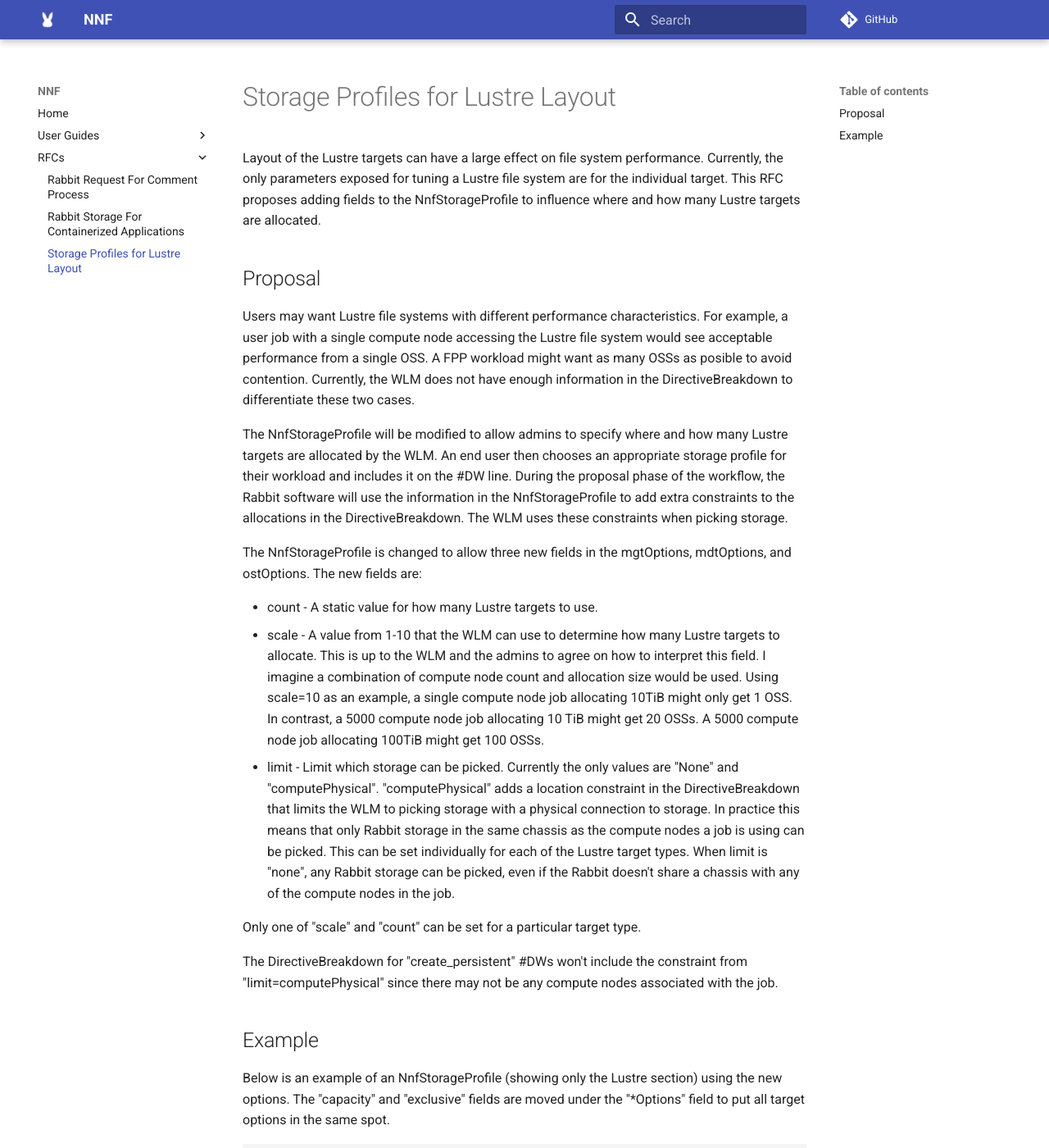
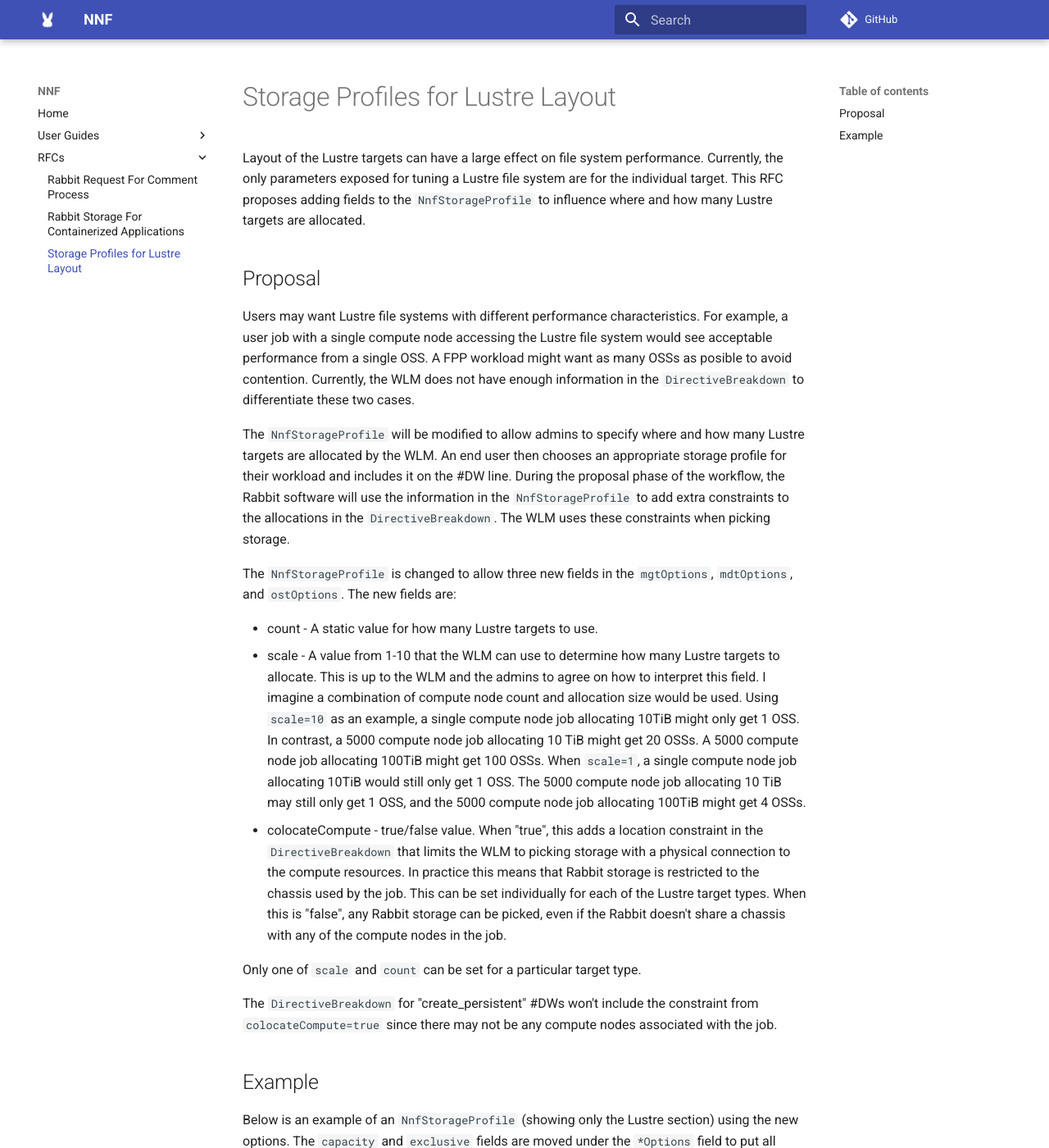
Before and after one commit to NearNodeFlash/NearNodeFlash.github.io, an MkDocs documentation site: the page built from docs/rfcs/0003/readme.md, in a window 1280 px wide and 1400 px high. Shown: the whole window at 82% size. Built offline with MkDocs 1.6.1 and Material for MkDocs 9.7.7, drawn with Linux system fonts in a browser that asks for light colours; comment, search, counter and statistics services are not loaded; some of the changed text lies outside the part shown.

Commit message:
Change formatting, add extra example for "scale", and switch "limit" to "colocateCompute"
Signed-off-by: Matt Richerson <matthew.richerson@hpe.com>

````diff
--- a/docs/rfcs/0003/readme.md
+++ b/docs/rfcs/0003/readme.md
@@ -5,29 +5,29 @@ state: discussion
 Storage Profiles for Lustre Layout
 =============================================
 
-Layout of the Lustre targets can have a large effect on file system performance. Currently, the only parameters exposed for tuning a Lustre file system are for the individual target. This RFC proposes adding fields to the NnfStorageProfile to influence where and how many Lustre targets are allocated.
+Layout of the Lustre targets can have a large effect on file system performance. Currently, the only parameters exposed for tuning a Lustre file system are for the individual target. This RFC proposes adding fields to the `NnfStorageProfile` to influence where and how many Lustre targets are allocated.
 
 Proposal
 --------
 
-Users may want Lustre file systems with different performance characteristics. For example, a user job with a single compute node accessing the Lustre file system would see acceptable performance from a single OSS. A FPP workload might want as many OSSs as posible to avoid contention. Currently, the WLM does not have enough information in the DirectiveBreakdown to differentiate these two cases.
+Users may want Lustre file systems with different performance characteristics. For example, a user job with a single compute node accessing the Lustre file system would see acceptable performance from a single OSS. A FPP workload might want as many OSSs as posible to avoid contention. Currently, the WLM does not have enough information in the `DirectiveBreakdown` to differentiate these two cases.
 
-The NnfStorageProfile will be modified to allow admins to specify where and how many Lustre targets are allocated by the WLM. An end user then chooses an appropriate storage profile for their workload and includes it on the #DW line. During the proposal phase of the workflow, the Rabbit software will use the information in the NnfStorageProfile to add extra constraints to the allocations in the DirectiveBreakdown. The WLM uses these constraints when picking storage.
+The `NnfStorageProfile` will be modified to allow admins to specify where and how many Lustre targets are allocated by the WLM. An end user then chooses an appropriate storage profile for their workload and includes it on the #DW line. During the proposal phase of the workflow, the Rabbit software will use the information in the `NnfStorageProfile` to add extra constraints to the allocations in the `DirectiveBreakdown`. The WLM uses these constraints when picking storage.
 
-The NnfStorageProfile is changed to allow three new fields in the mgtOptions, mdtOptions, and ostOptions. The new fields are:
+The `NnfStorageProfile` is changed to allow three new fields in the `mgtOptions`, `mdtOptions`, and `ostOptions`. The new fields are:
 
 - count - A static value for how many Lustre targets to use.
-- scale - A value from 1-10 that the WLM can use to determine how many Lustre targets to allocate. This is up to the WLM and the admins to agree on how to interpret this field. I imagine a combination of compute node count and allocation size would be used. Using scale=10 as an example, a single compute node job allocating 10TiB might only get 1 OSS. In contrast, a 5000 compute node job allocating 10 TiB might get 20 OSSs. A 5000 compute node job allocating 100TiB might get 100 OSSs.
-- limit - Limit which storage can be picked. Currently the only values are "None" and "computePhysical". "computePhysical" adds a location constraint in the DirectiveBreakdown that limits the WLM to picking storage with a physical connection to storage. In practice this means that only Rabbit storage in the same chassis as the compute nodes a job is using can be picked. This can be set individually for each of the Lustre target types. When limit is "none", any Rabbit storage can be picked, even if the Rabbit doesn't share a chassis with any of the compute nodes in the job.
+- scale - A value from 1-10 that the WLM can use to determine how many Lustre targets to allocate. This is up to the WLM and the admins to agree on how to interpret this field. I imagine a combination of compute node count and allocation size would be used. Using `scale=10` as an example, a single compute node job allocating 10TiB might only get 1 OSS. In contrast, a 5000 compute node job allocating 10 TiB might get 20 OSSs. A 5000 compute node job allocating 100TiB might get 100 OSSs. When `scale=1`, a single compute node job allocating 10TiB would still only get 1 OSS. The 5000 compute node job allocating 10 TiB may still only get 1 OSS, and the 5000 compute node job allocating 100TiB might get 4 OSSs.
+- colocateCompute - true/false value. When "true", this adds a location constraint in the `DirectiveBreakdown` that limits the WLM to picking storage with a physical connection to the compute resources. In practice this means that Rabbit storage is restricted to the chassis used by the job. This can be set individually for each of the Lustre target types. When this is "false", any Rabbit storage can be picked, even if the Rabbit doesn't share a chassis with any of the compute nodes in the job.
 
-Only one of "scale" and "count" can be set for a particular target type.
+Only one of `scale` and `count` can be set for a particular target type.
 
-The DirectiveBreakdown for "create_persistent" #DWs won't include the constraint from "limit=computePhysical" since there may not be any compute nodes associated with the job.
+The `DirectiveBreakdown` for "create_persistent" #DWs won't include the constraint from `colocateCompute=true` since there may not be any compute nodes associated with the job.
 
 Example
 -------
 
-Below is an example of an NnfStorageProfile (showing only the Lustre section) using the new options. The "capacity" and "exclusive" fields are moved under the "*Options" field to put all target options in the same spot.
+Below is an example of an `NnfStorageProfile` (showing only the Lustre section) using the new options. The `capacity` and `exclusive` fields are moved under the `*Options` field to put all target options in the same spot.
 
 ```yaml
 apiVersion: nnf.cray.hpe.com/v1alpha1
@@ -55,7 +55,7 @@ data:
     mgtMdtOptions: {}
     ostOptions:
       scale: 5
-      limit: computePhysical
+      colocateCompute: true
       exclusive: false
     mdtOptions:
       capacity: 500GiB
@@ -66,7 +66,7 @@ data:
       exclusive: false
 ```
 
-A user job using the above NnfStorageProfile will have the following DirectiveBreakdown created for the WLM to use when making allocations. The information provided in the NnfStorageProfile above shows up as constraints in each of the allocation sets. The "limit=computePhysical" option for the OSTs shows up as a location constraint referencing the Computes resource and having type=physical. This means that the storage the WLM picks must have a physical connection to the compute nodes used in the Computes resource. This locality information can be found in the Storages resources (part of the inventory).
+A user job using the above `NnfStorageProfile` will have the following `DirectiveBreakdown` created for the WLM to use when making allocations. The information provided in the `NnfStorageProfile` above shows up as constraints in each of the allocation sets. The `colocateCompute=true` option for the OSTs shows up as a location constraint referencing the `Computes` resource and having `type=physical`. This means that the storage the WLM picks must have a physical connection to the compute nodes used in the `Computes` resource. This locality information can be found in the `Storages` resources (part of the inventory).
 
 ```yaml
 apiVersion: dws.cray.hpe.com/v1alpha1
````
